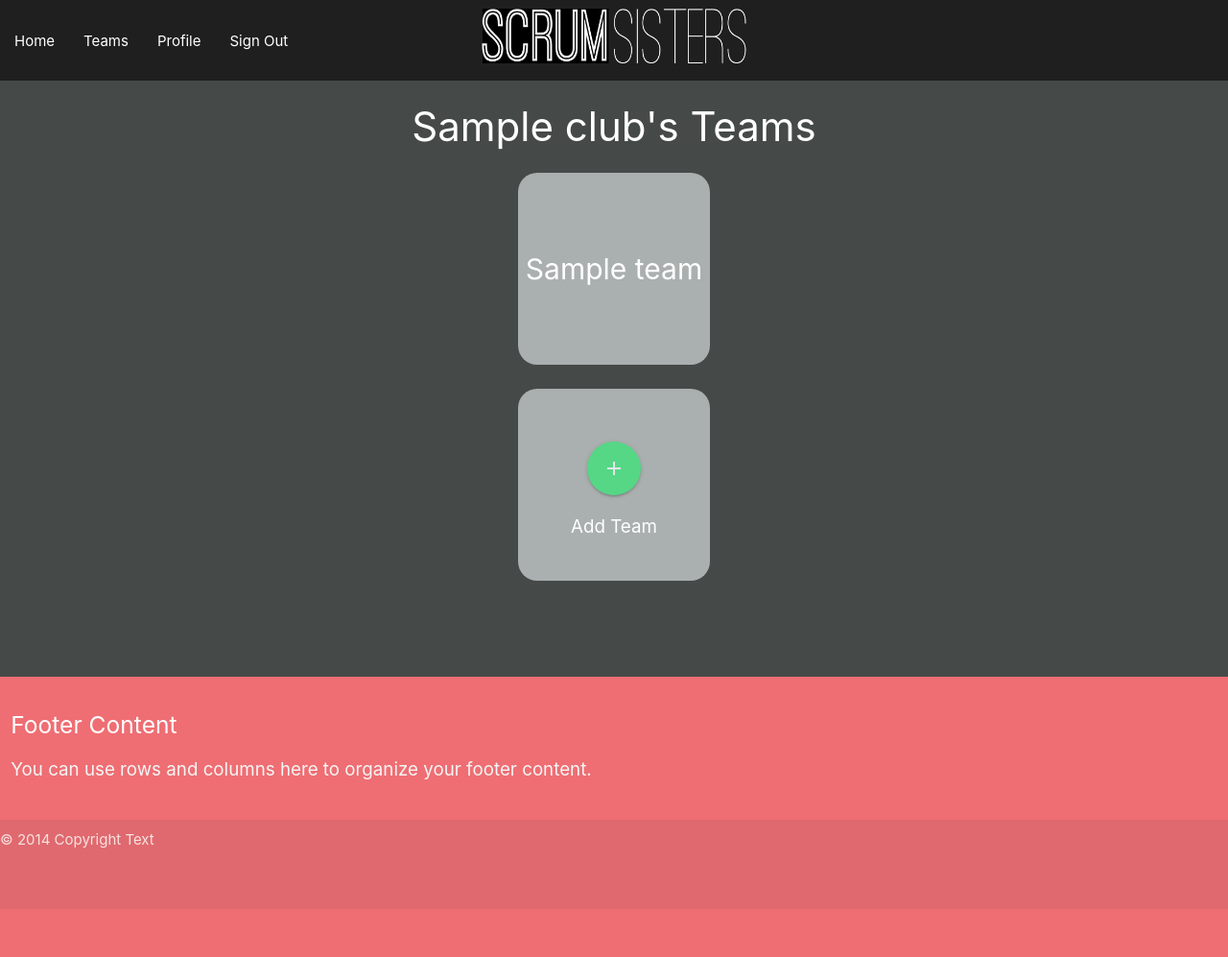
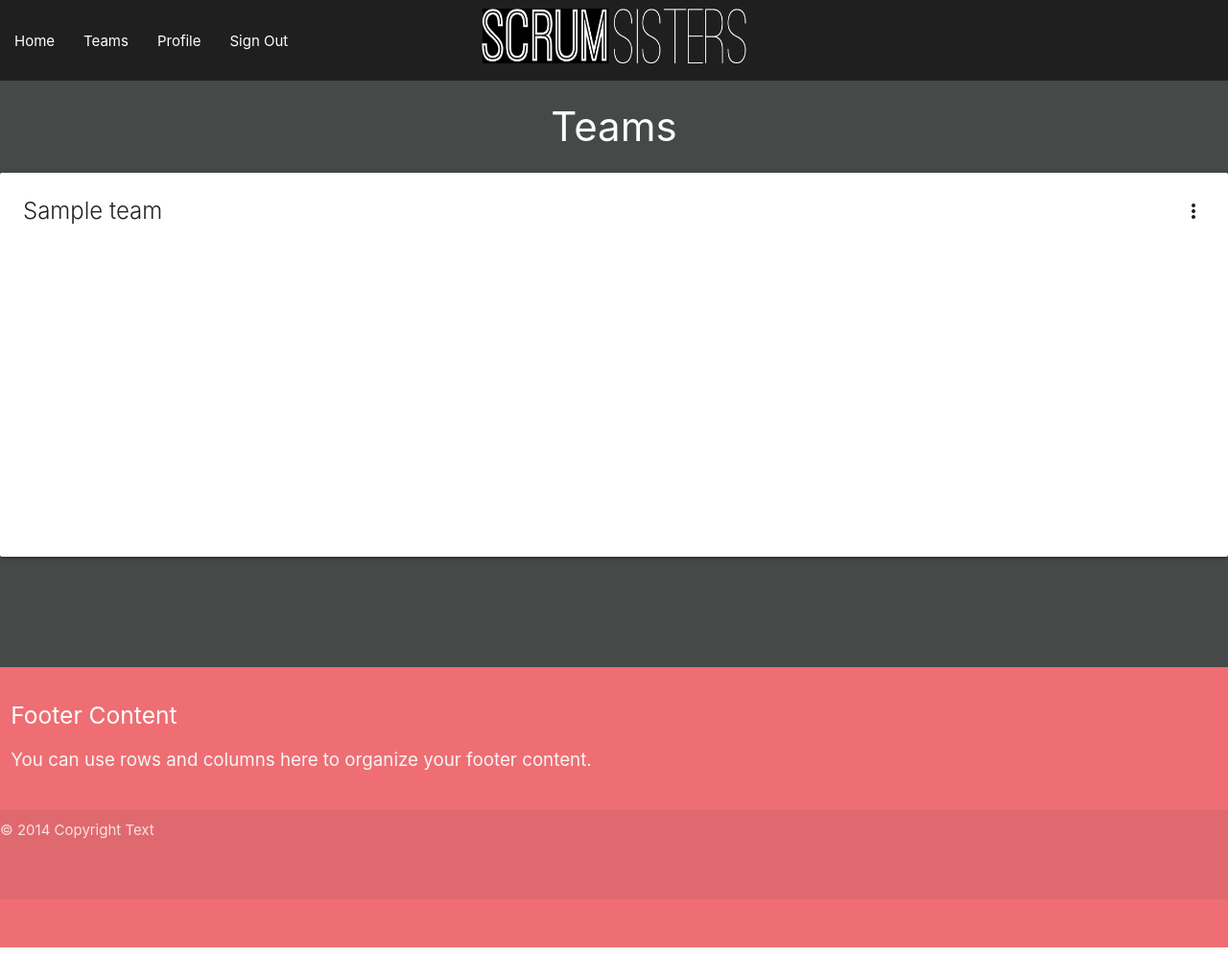
Before and after one commit to abz2489/scrum-sisters, a Flask app: template scrumsisters/templates/teams.html in a window 1280 px wide. Shown: the whole page at 96% size. Run offline with Flask 2, Linux system fonts and the light colour scheme; the template is opened without the code that fills it: values that come from a table or form of the project are taken from there, others are empty; a user stored in the database is signed in; tables that the repository leaves empty hold one stand-in row (values such as "Sample post"); some libraries are stand-ins or nearby versions.

Commit message:
Add team profile card reveal to teams

```diff
--- a/scrumsisters/templates/teams.html
+++ b/scrumsisters/templates/teams.html
@@ -2,24 +2,54 @@
 {% block content %}
 <div class="form-container">
     <div class="header-container">
-        <h1 class="form-header"> {{ current_user.clubs }}'s Teams</h1>
+        <h1 class="form-header">Teams</h1>
     </div>
 
-
-    {% for team in current_user.teams | batch(3) %}
-    <div class="container team-container">
-            <div class="club_team_squares col s7 m2 teams valign-wrapper">
-                <a href="{{ url_for('team_profile', team_club=team.id) }}" class="user_clubs_teams">{{ team[0] }}</a>
-            </div>
-    {% endfor %}
-            <div class="add-team club_team_squares col s7 m2">
-                <div class="center-button">
-                <a href="{{ url_for('add_team', user_club_id=current_user.club_id) }}" class="btn-floating btn-large center" id="add-bg">
-                    <i class="large material-symbols-outlined" id="add">add</i>
-                </a>
-                <p>Add Team</p>
+    <div class="container">
+    {% for team in teams | batch(3) %}
+        <div class="team-container">
+            <div class="card medium">
+                <div class="card-content">
+                    <span class="card-title activator grey-text text-darken-4">{{ team[0] }}<i class="material-symbols-outlined right">more_vert</i></span>
+                    <p><a href="#">This is a link</a></p>
+                </div>
+                <div class="card-reveal">
+                    <span class="card-title grey-text text-darken-4">{{ team[0] }}<i class="material-symbols-outlined right">close</i></span>
+                    <div class="social-container">
+                        <span><a href="{{ team[0].fb_url }}" target="_blank"><i class="fa-brands fa-facebook fa-2xl"></i></a></span>
+                        <span><a href="{{ team[0].tiktok_url }}" target="_blank"><i class="fa-brands fa-tiktok fa-2xl"></i></a></span>
+                        <span><a href="{{ team[0].tiktok_url }}" target="_blank"><i class="fa-brands fa-instagram fa-xl"></i></a></span>
+                    </div>
+                    <table>
+                        <tr>
+                            <td>Club:</td>
+                            <td>{{ team[0].clubs.club_name }}</td>
+                        </tr>
+                        <tr>
+                            <td>Age Group:</td>
+                            <td>{{ team[0].age }}</td>
+                        </tr>
+                        <tr>
+                            <td>Training Day 1:</td>
+                            <td>{{ team[0].day1 }}</td>
+                        </tr>
+                        <tr>
+                            <td>Training Day 2:</td>
+                            <td>{{ team[0].day2 }}</td>
+                        </tr>
+                        <tr>
+                            <td>Training Time:</td>
+                            <td>{{ team[0].training_time }}</td>
+                        </tr>
+                        <tr>
+                            <td>Training Location:</td>
+                            <td>{{ team[0].training_location }}</td>
+                        </tr>
+                    </table>
                 </div>
             </div>
+        </div>
+    {% endfor %}
     </div>
 </div>
 
```
